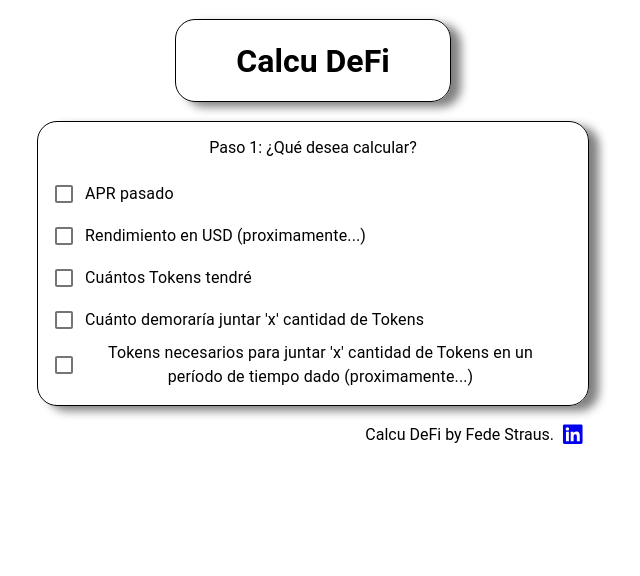
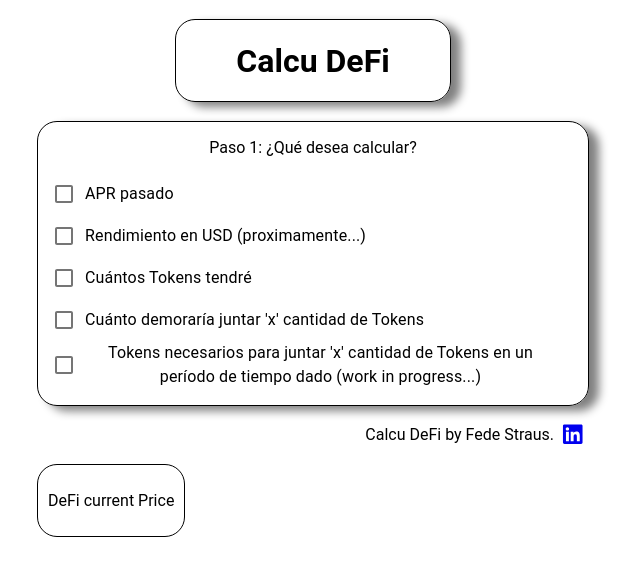
Before and after one commit to ape-fede/calcudefi, a React (Create React App) app: page / in a window 1280 px wide. Shown: the top 576 px of the page, without its empty margins (327-967 px from the left). Built offline with nearby package versions, Linux system fonts and the light colour scheme; no server answers.

Commit message:
widget DeFi price

```diff
--- a/package.json
+++ b/package.json
@@ -15,6 +15,7 @@
 		"@testing-library/jest-dom": "^5.14.1",
 		"@testing-library/react": "^11.2.7",
 		"@testing-library/user-event": "^12.8.3",
+		"axios": "^0.21.1",
 		"react": "^17.0.2",
 		"react-calendar": "^3.4.0",
 		"react-dom": "^17.0.2",
--- a/src/App.js
+++ b/src/App.js
@@ -3,6 +3,7 @@ import Header from './components/Header'
 import {Grid, Box, Container} from '@material-ui/core'
 import DepositedTokenSection from './components/DepositedTokenSection'
 import Footer from './components/Footer'
+import TokenInfoWidget from './components/TokenInfoWidget'
 
 const borderStyle = {
 	border: '1px solid',
@@ -46,6 +47,7 @@ function App() {
 						</Box>
 					</Grid>
 				</Grid>
+				<TokenInfoWidget />
 			</Container>
 		</div>
 	)
--- a/src/components/DepositedTokenSection.jsx
+++ b/src/components/DepositedTokenSection.jsx
@@ -40,8 +40,6 @@ const borderStyle = {
 
 const DepositedTokenSection = () => {
 	const [starterTokens, setStarterTokens] = useState(IstarterTokens)
-	const [starterTokensDisabledState, setStarterTokensDisabledState] =
-		useState(false)
 	const [finalTokens, setFinalTokens] = useState(IfinalTokens)
 	const [finalTokensDisabledState, setFinalTokensDisabledState] =
 		useState(false)
@@ -305,7 +303,10 @@ const DepositedTokenSection = () => {
 						</Grid>
 						<Grid item xs={12} sm={12}>
 							<Box>
-								<NecessaryTime necessaryTime={necessaryTime} />
+								<NecessaryTime
+									necessaryTime={necessaryTime}
+									label={'Tiempo necesario'}
+								/>
 							</Box>
 						</Grid>
 					</Grid>
@@ -336,7 +337,7 @@ const DepositedTokenSection = () => {
 						<Grid item xs={12} sm={6}>
 							<Box>
 								<DepositedTokensInput
-									label={'Tokens a depositar'}
+									label={'Tokens necesarios'}
 									starterTokens={starterTokens}
 									setStarterTokens={setStarterTokens}
 								/>
@@ -354,7 +355,7 @@ const DepositedTokenSection = () => {
 								/>
 							</Box>
 						</Grid>
-						<Grid item xs={12} sm={12}>
+						<Grid item xs={12} sm={6}>
 							<Box>
 								<TokenAPR
 									apr={apr}
@@ -363,9 +364,13 @@ const DepositedTokenSection = () => {
 								/>
 							</Box>
 						</Grid>
-						<Grid item xs={12} sm={12}>
+						<Grid item xs={12} sm={6}>
 							<Box>
-								<NecessaryTime necessaryTime={necessaryTime} />
+								<NecessaryTime
+									necessaryTime={necessaryTime}
+									setNecessaryTime={setNecessaryTime}
+									label={'Tiempo (Días)'}
+								/>
 							</Box>
 						</Grid>
 					</Grid>
--- a/src/components/DepositedTokensInput.jsx
+++ b/src/components/DepositedTokensInput.jsx
@@ -41,7 +41,7 @@ export default function DepositedTokensInput(props) {
 				onChange={event => {
 					handleTokensChange(event)
 				}}
-				disabled={label === 'Tokens a depositar' ? true : false}
+				disabled={label === 'Tokens necesarios' ? true : false}
 			/>
 		</form>
 	)
--- a/src/components/NecessaryTime.jsx
+++ b/src/components/NecessaryTime.jsx
@@ -13,15 +13,40 @@ const useStyles = makeStyles(theme => ({
 
 export default function NecessaryTime(props) {
 	const classes = useStyles()
-	const {necessaryTime} = props
+	const {necessaryTime, setNecessaryTime, label} = props
+
+	const handleTimeChange = event => {
+		let value = event.target.value
+		if (value) {
+			setNecessaryTime(prevState => {
+				if (prevState === 0) {
+					return value.split('0')[1]
+				} else {
+					return value
+				}
+			})
+			event.preventDefault()
+		} else {
+			setNecessaryTime(0)
+		}
+	}
 
 	return (
 		<form className={classes.root} noValidate autoComplete="off">
 			<TextField
 				id="standard-basic"
-				label="Tiempo necesario"
-				value={`${necessaryTime} días`}
-				disabled={true}
+				label={label}
+				value={
+					label === 'Tiempo (Días)'
+						? necessaryTime
+						: `${necessaryTime} días`
+				}
+				disabled={label === 'Tiempo (Días)' ? false : true}
+				onChange={
+					label === 'Tiempo (Días)'
+						? event => handleTimeChange(event)
+						: null
+				}
 			/>
 		</form>
 	)
--- a/src/components/TaskSelector.jsx
+++ b/src/components/TaskSelector.jsx
@@ -133,7 +133,7 @@ export default function TaskSelector(props) {
 							disabled={taskE.disabled}
 						/>
 					}
-					label="Tokens necesarios para juntar 'x' cantidad de Tokens en un período de tiempo dado (proximamente...)"
+					label="Tokens necesarios para juntar 'x' cantidad de Tokens en un período de tiempo dado (work in progress...)"
 				/>
 			)}
 		</FormGroup>
--- /dev/null
+++ b/src/components/TokenInfoWidget.jsx
@@ -0,0 +1,51 @@
+import {Grid, Box} from '@material-ui/core'
+import React, {useState} from 'react'
+import axios from 'axios'
+
+const TokenInfoWidget = () => {
+	const [currentPrice, setCurrentPrice] = useState('cargando')
+	const [image, setImage] = useState(null)
+
+	axios
+		.get('https://api.coingecko.com/api/v3/coins/pancakeswap-token')
+		.then(res => {
+			console.log(res)
+			setCurrentPrice(res.data.market_data.current_price.usd)
+			setImage(res.data.image.small)
+		})
+
+	return (
+		<Grid container>
+			<Box
+				style={{
+					display: 'flex',
+					flexDirection: 'column',
+					alignItems: 'center',
+					border: 'solid 1px',
+					borderRadius: 20,
+					padding: 10,
+				}}
+			>
+				<Grid item>
+					<p>DeFi current Price</p>
+				</Grid>
+				<Grid
+					item
+					style={{
+						display: 'flex',
+						alignItems: 'center',
+					}}
+				>
+					{image ? (
+						<>
+							<img src={image} alt="" style={{width: '1.5em'}} />:
+							${currentPrice}
+						</>
+					) : null}
+				</Grid>
+			</Box>
+		</Grid>
+	)
+}
+
+export default TokenInfoWidget
```
Also changed, not shown: 1 other file (tests, documents, lock files or other folders).
